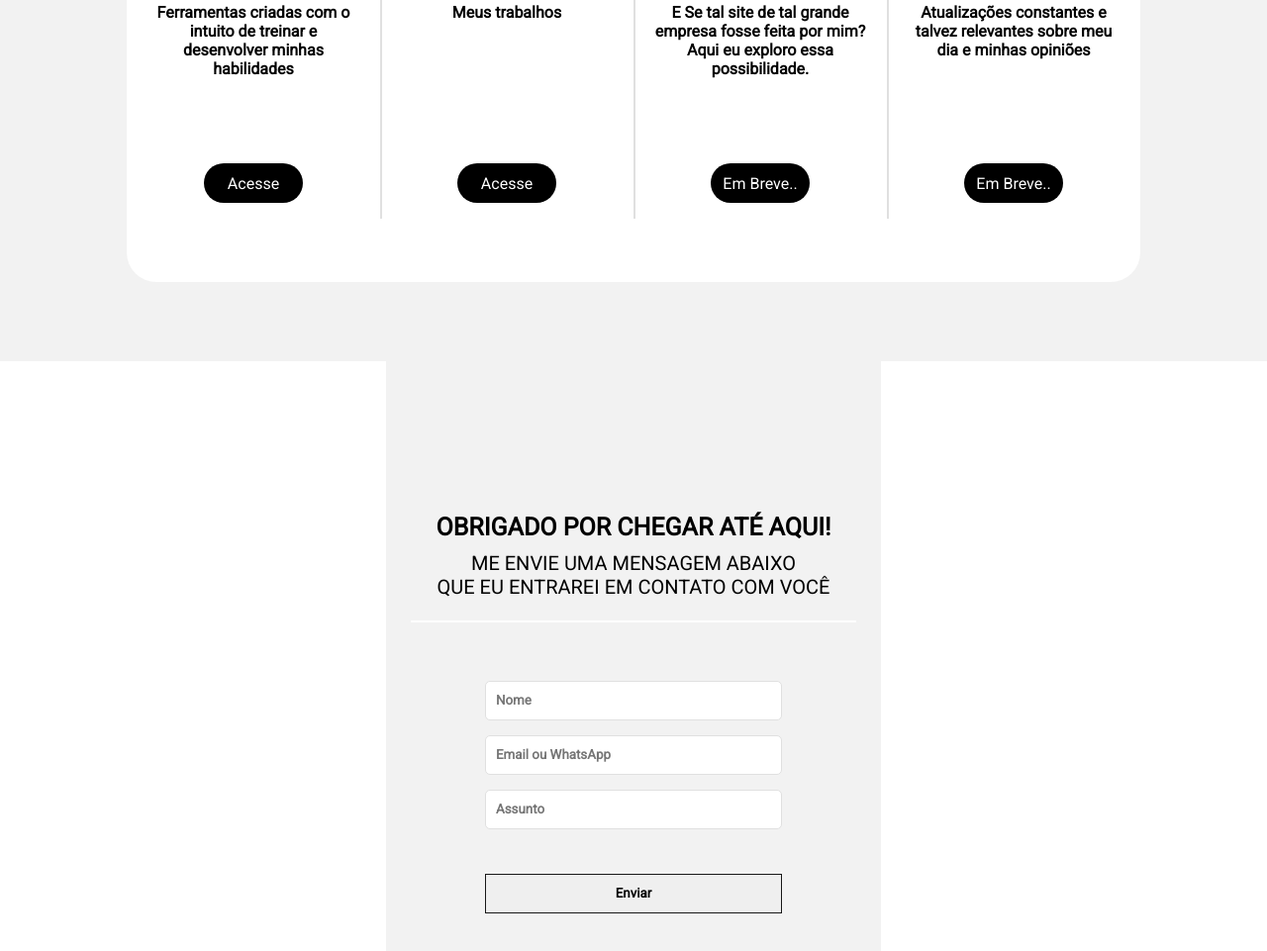
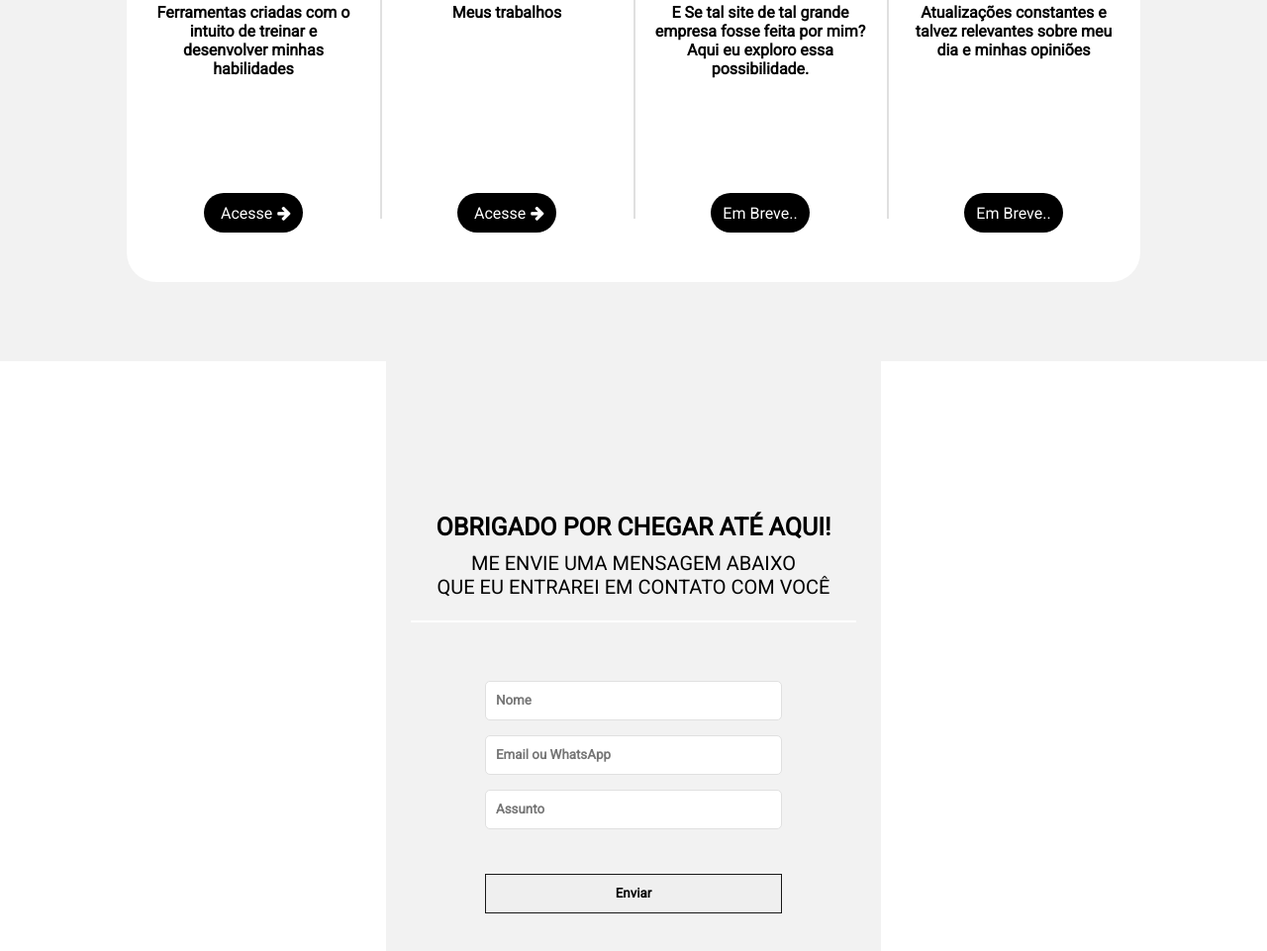
Before and after one commit to felipemaifredo/my_portfolio, a plain HTML site: page index.html in a window 1280 px wide. Shown: the part 2835-3796 px from the top of the page at 99% size. Drawn offline with Linux system fonts and the light colour scheme.

Commit message:
v att home style

```diff
--- a/index.html
+++ b/index.html
@@ -8,6 +8,7 @@
     <script src="scripts/scripts-index.js" defer></script>
     <script src="scripts/languages-index.js" defer></script>
     <link rel="shortcut icon" href="assets\imgs\logo.png" type="image/x-icon">
+    <link rel="stylesheet" href="https://cdnjs.cloudflare.com/ajax/libs/font-awesome/4.7.0/css/font-awesome.min.css">
     <title>Felipe Goncam | Web Developer</title>
 </head>
 <body data-theme="t-light">
@@ -197,6 +198,7 @@
                 <div class="box-link-sec4">
                     <div>
                         <a href="tools" text-sec4>Acesse</a>
+                        <i class="fa fa-arrow-right"></i>
                     </div>
                 </div>
             </div>
@@ -211,6 +213,7 @@
                 <div class="box-link-sec4">
                     <div>
                         <a href="works" text-sec4>Acesse</a>
+                        <i class="fa fa-arrow-right"></i>
                     </div>
                 </div>
             </div>
--- a/styles/style-index.css
+++ b/styles/style-index.css
@@ -605,8 +605,9 @@ body::-webkit-scrollbar-thumb {
 
 .box-link-sec4 {
     display: flex;
-    align-items: flex-start;
-    justify-content: flex-start;
+    align-items: center;
+    justify-content: center;
+    gap: 0;
     height: 20%;
 }
     .box-link-sec4 > div {
@@ -619,7 +620,11 @@ body::-webkit-scrollbar-thumb {
         border-radius: 20px;
     }
         .box-link-sec4 > div > a{
-            padding: 15px 10px;
+            padding: 10px 5px;
+            color: var(--color-1);
+        }
+
+        .box-link-sec4 > div > i{
             color: var(--color-1);
         }
             .box-link-sec4  > a:hover {
```
